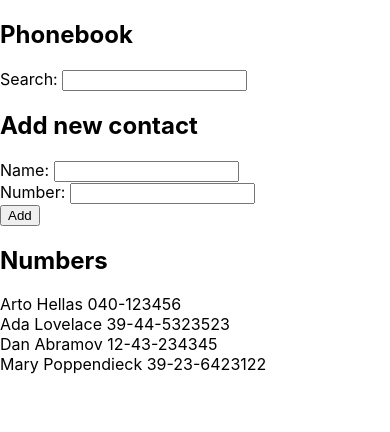
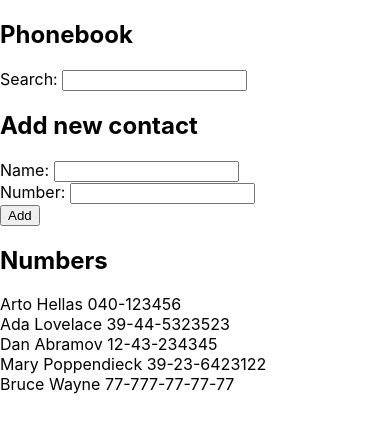
Before and after one commit to mic-meier/fullstackopen_2020, a React (Create React App) app in the folder part2/phonebook/: page / in a window 390 px wide. Shown: the top 432 px of the page. Built offline with nearby package versions, Linux system fonts and the light colour scheme; data requests are answered from the project's data file.

Commit message:
exercise phonebook - step7

```diff
--- a/part2/phonebook/db.json
+++ b/part2/phonebook/db.json
@@ -19,6 +19,11 @@
       "name": "Mary Poppendieck",
       "number": "39-23-6423122",
       "id": 4
+    },
+    {
+      "name": "Bruce Wayne",
+      "number": "77-777-77-77-77",
+      "id": 5
     }
   ]
 }
--- a/part2/phonebook/src/components/App.js
+++ b/part2/phonebook/src/components/App.js
@@ -38,11 +38,12 @@ const App = () => {
     if (persons.map(person => person.name).includes(newName)) {
       alert(`${newName}  is already added to the phonebook`);
     } else {
-      setPersons(persons.concat(personObject));
+      axios.post("http://localhost:3001/persons", personObject).then(res => {
+        setPersons(persons.concat(res.data));
+        setNewName("");
+        setNewNumber("");
+      });
     }
-
-    setNewName("");
-    setNewNumber("");
   };
 
   return (
```
